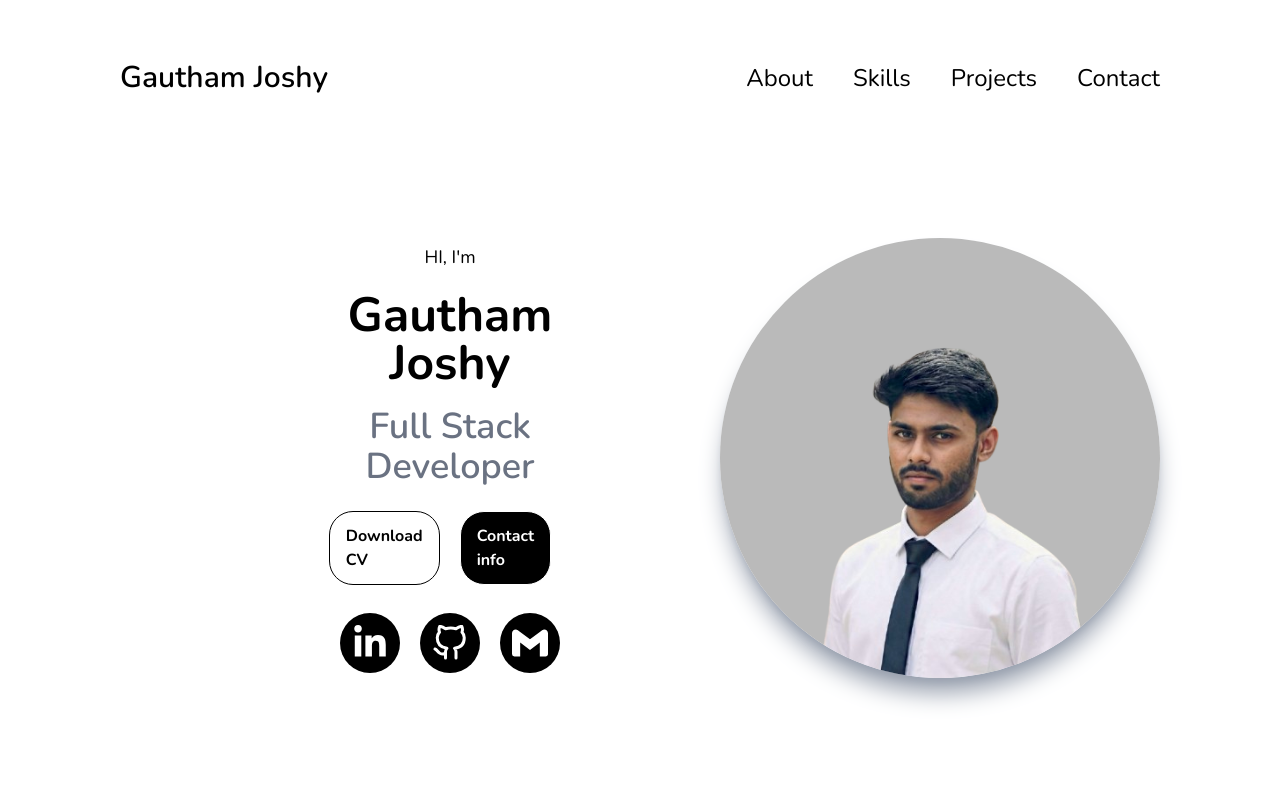
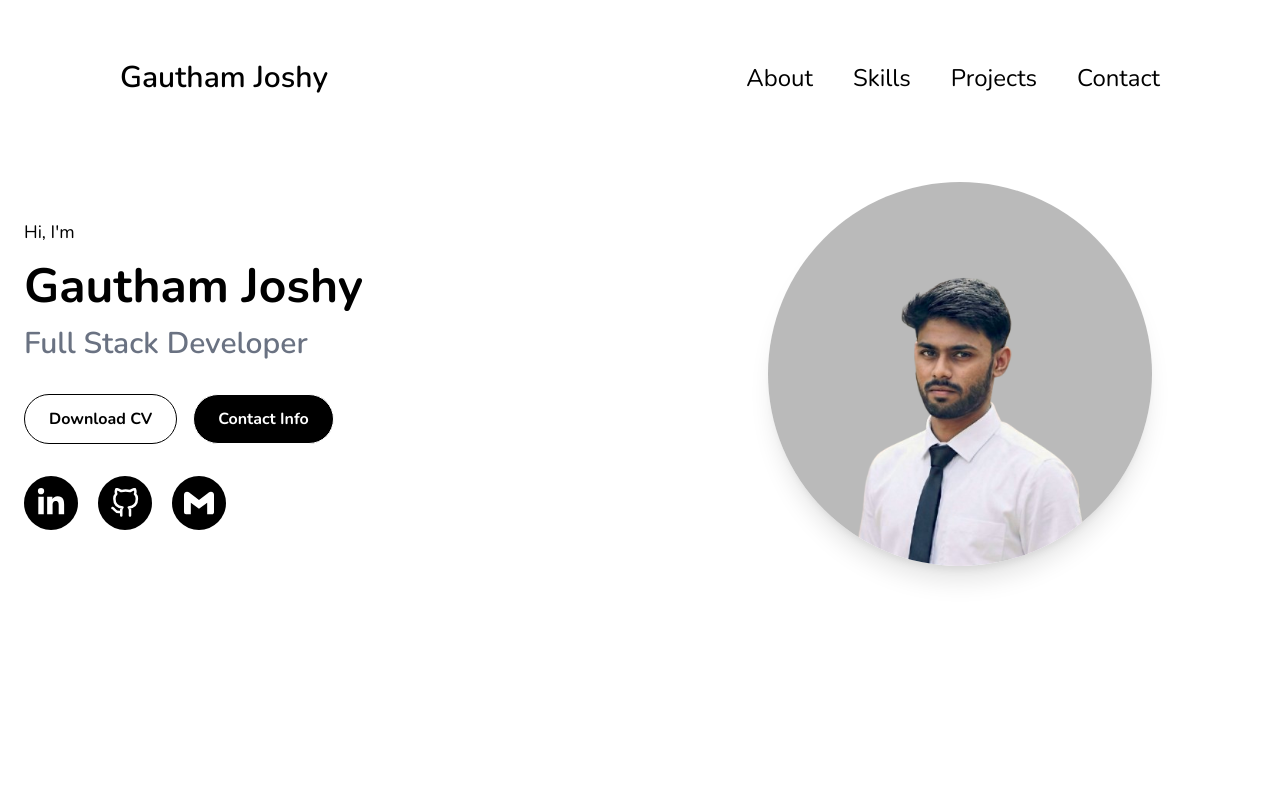
Before and after one commit to gauthamjoshy/newPortfolio, a React (Vite) app: page / in a window 1280 px wide. Shown: the top 800 px of the page. Built offline with nearby package versions, Linux system fonts and the light colour scheme.

Commit message:
changed home

```diff
--- a/src/components/Home.jsx
+++ b/src/components/Home.jsx
@@ -1,58 +1,74 @@
 import React from 'react'
 import { FaLinkedinIn } from 'react-icons/fa'
 import { FiGithub } from 'react-icons/fi'
-import profileImage from '../../src/assets/profileImg.png'
 import { SiGmail } from 'react-icons/si'
-// import { a } from '../../documents/RESUME_ABIN'
+import profileImage from '../assets/profileImg.png'
 
 function Home() {
   return (
-        <>
-            <div id='home' className='grid md:grid-cols-2 md:gap-40 md:mx-25 md:mt-30 mt-10'>
-                {/* info */}
-                <div className='flex justify-center items-center md:ms-60'>
-                    <div className=''>
-                        <div className='text-center'>
-                            <p className='text-lg font-medium '>HI, I'm</p>
-                            <h1 className='md:text-5xl text-3xl font-bold mt-5'>Gautham Joshy</h1>
-                            <h2 className='md:text-4xl text-2xl font-semibold text-gray-500 mt-5'>Full Stack Developer</h2>
+    <section id="home" className="w-full">
+      <div className="max-w-7xl mx-auto px-6 py-16 grid md:grid-cols-2 gap-12 items-center">
 
+        {/* Text */}
+        <div className="text-center md:text-left">
+          <p className="text-lg font-medium">Hi, I'm</p>
+          <h1 className="text-4xl md:text-5xl font-bold mt-4">
+            Gautham Joshy
+          </h1>
+          <h2 className="text-2xl md:text-3xl font-semibold text-gray-500 mt-4">
+            Full Stack Developer
+          </h2>
+
+          <div className="flex justify-center md:justify-start gap-4 mt-8">
+            <a
+              href="/documents/RESUME_ABIN.pdf"
+              className="border px-6 py-3 rounded-full font-bold hover:bg-black hover:text-white transition"
+            >
+              Download CV
+            </a>
+            <a
+              href="#contact"
+              className="bg-black text-white px-6 py-3 rounded-full font-bold hover:bg-white hover:text-black border transition"
+            >
+              Contact Info
+            </a>
           </div>
 
-                        <div className='flex justify-center items-center md:gap-5 gap-2 mt-6'>
-                            <a href='/documents/RESUME_ABIN.pdf' className='download text-black border w-fit py-3 px-4 rounded-3xl font-bold flex items-center cursor-pointer hover:text-white hover:bg-black transition'>Download CV</a>
-                            <a href='#contact' className='text-white bg-black border w-fit py-3 px-4 rounded-3xl font-bold flex items-center cursor-pointer hover:text-black hover:bg-white transition'>Contact info</a>
-                            <div></div>
+          <div className="flex justify-center md:justify-start gap-5 mt-8">
+            <a
+              href="https://www.linkedin.com/in/gautham-joshy"
+              className="p-3 bg-black rounded-full hover:bg-white transition"
+            >
+              <FaLinkedinIn className="text-3xl text-white hover:text-black transition" />
+            </a>
+            <a
+              href="https://github.com/gauthamjoshy"
+              className="p-3 bg-black rounded-full hover:bg-white transition"
+            >
+              <FiGithub className="text-3xl text-white hover:text-black transition" />
+            </a>
+            <div className="relative group">
+              <div className="p-3 bg-black rounded-full">
+                <SiGmail className="text-3xl text-white group-hover:rotate-45 transition" />
               </div>
-
-                        <div className='flex justify-center items-center md:gap-5 md:me-15 me-10 gap-2 mt-7'>
-                            <a href='https://www.linkedin.com/in/gautham-joshy' className=' bg-black hover:bg-white transition p-3 rounded-full '>
-                                <FaLinkedinIn className='relative text-white text-4xl cursor-pointer hover:text-black transition' />
-                            </a>
-                            <a href='https://github.com/gauthamjoshy' className=' bg-black hover:bg-white p-3 rounded-full '>
-                                <FiGithub className='relative text-white text-4xl cursor-pointer hover:text-black transition' />
-                            </a>
-                            {/* <a href='' className='relative bg-black hover:bg-white p-3 rounded-full '>
-                                <SiGmail className='relative text-white text-4xl cursor-pointer hover:text-black transition' />
-                            </a> */}
-                            <div className='relative mb-auto '>
-                                <p className='absolute flex items-center group gap-5 bg-black text-white p-3 rounded-full transition-all '>
-                                    <SiGmail className='text-4xl group-hover:rotate-45 transition-all duration-300' />
-                                    <span className='text-lg hidden group-hover:inline-block transition-all'>gauthamjoshy32@gmail.com</span>
-                                </p>
-                            </div>
+              <span className="absolute left-12 top-1/2 -translate-y-1/2 bg-black text-white px-4 py-2 rounded-full text-sm hidden group-hover:block">
+                gauthamjoshy32@gmail.com
+              </span>
             </div>
           </div>
         </div>
 
-                {/* image */}
-                <div className='md:mt-0 mt-10'>
-                    <img className='shadow-xl shadow-gray-400 hover:scale-102 hover:shadow-xl hover:shadow-black transition duration-300 md:w-110 md:h-110 w-90 h-90 md:mx-0 mx-7 ' style={{ borderRadius: "50%" }} src={profileImage} alt="" />
+        {/* Image */}
+        <div className="flex justify-center">
+          <img
+            src={profileImage}
+            alt="profile"
+            className="w-72 h-72 md:w-96 md:h-96 rounded-full object-cover shadow-xl hover:scale-105 transition"
+          />
         </div>
 
       </div>
-
-        </>
+    </section>
   )
 }
 
```
Lines whose indentation alone changed are shown as unchanged.
